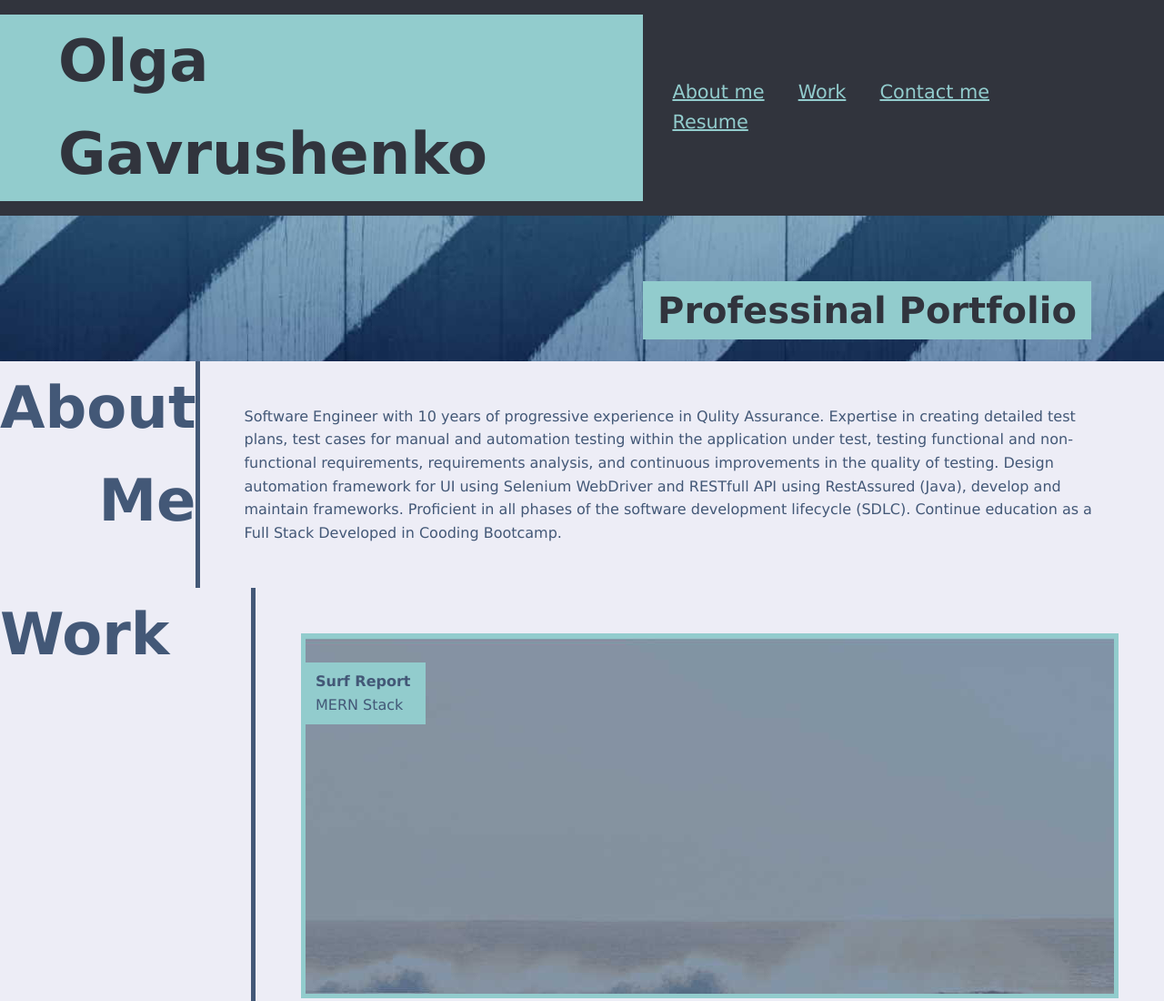
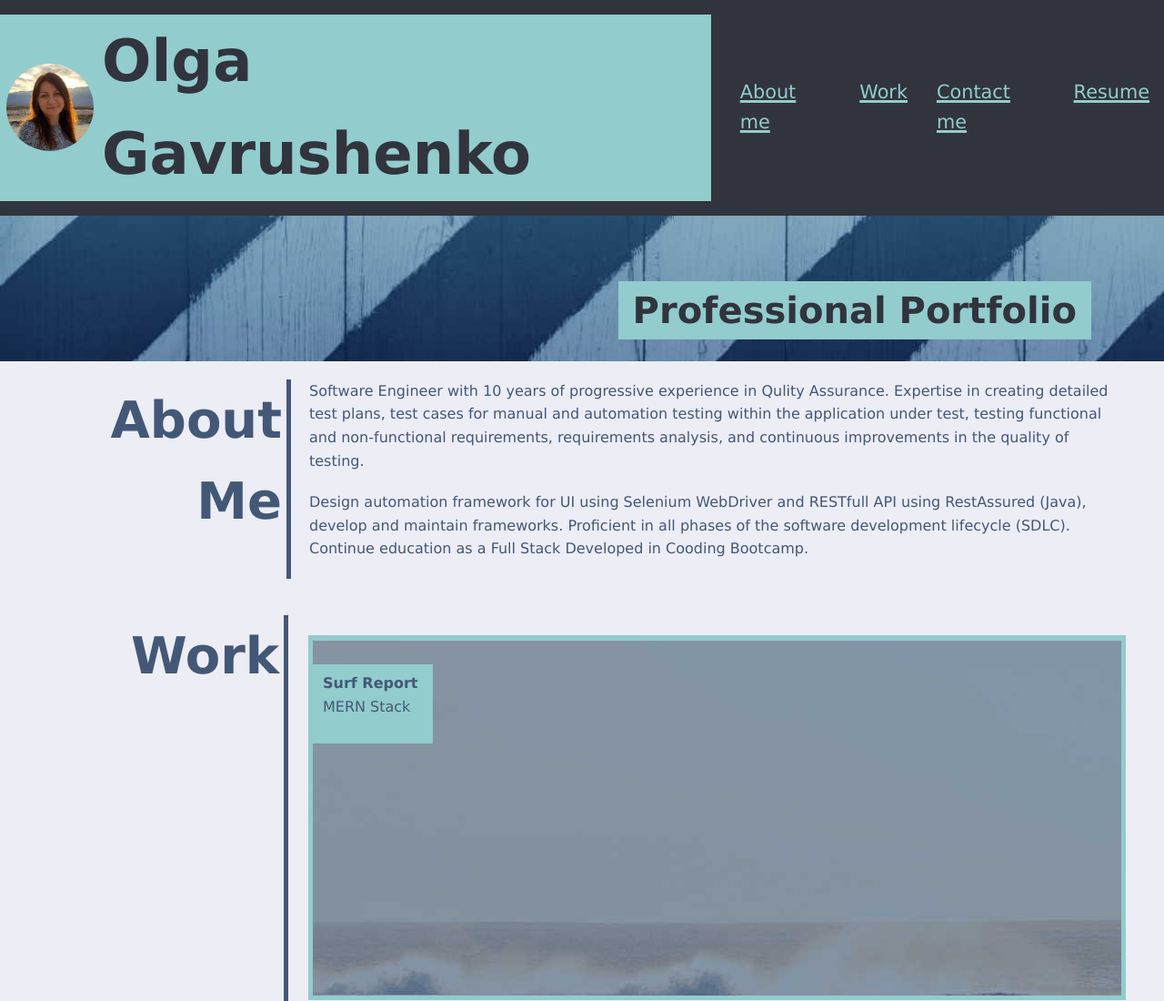
Before and after one commit to OlgaGav/portfolio, a plain HTML site: page index.html in a window 1280 px wide. Shown: the top 1100 px of the page at 91% size. Drawn offline with Linux system fonts and the light colour scheme.

Commit message:
added avatar, footer css and refactor header css

```diff
--- a/assets/css/style.css
+++ b/assets/css/style.css
@@ -1,3 +1,4 @@
+/* colors used on the site */
 :root {
     /* page background color */
     --light-grey: #EDEDF6;
@@ -17,41 +18,118 @@
     background-color: var(--light-on);
 }
 
-header {
-    width: 100%;
-    background-color: var(--dark-grey);
-    top: 0;
-    left: 0;
-    right: 0;
-    position: relative;
+/* Element selectors */
+
+/* Setup background color and font for main content of site */
+body {
+    font-family: 'Lucida Sans Unicode', 'Lucida Grande', 'Lucida Sans', Arial, sans-serif;
+    font-size: 16px;
+    line-height: 1.6;
+    color: var(--medium-grey);
+    background-color: var(--light-grey);
 }
 
-.header__inner {
+/* Paragraph settings */
+p {
+    padding-bottom: 20px;
+}
+
+/* Header includes header label with site name and avatar and navigation bar */
+header {
     display: flex;
+    flex-direction: row;
     align-items: center;
     justify-content: space-between;
-}
-
-.header__label {
-    margin: 1rem 1rem 1rem 0;
-    padding: 0 1rem 0 4rem;
+    background-color: var(--dark-grey);
 }
 
 nav {
-    margin: 0 5rem 0 0;
+    display: flex;
 }
 
+main {
+    display: flex;
+    flex-direction: column;
+}
+
+h1 {
+    font-size: 400%;
+}
+
+h2 {
+    font-size: 250%;
+}
+
+h1,
+h2
+{
+    background-color: var(--light-blue);
+    color: var(--dark-grey);
+}
+
+h3[layout="left"] {
+    display: box;
+    font-size: 350%;
+    border-right: 5px solid var(--medium-grey);
+    width: 300px;
+    padding: 0 5px 0 50px ;
+    text-align: right;
+}
+
+/* settings for content on hte right side, layout values represent the content structure */
+
+div[layout="right-paragraph"] {
+    display: block;
+    padding: 0 20px 0 20px;
+}
+
+div[layout="right-columns"] {
+    flex-direction: column;
+    margin: 20px;
+}
+
+div[layout="right-links"] {
+    flex-flow: row;
+    align-self: center;
+    margin-left: 5px;
+    flex: 1 1 auto;
+    justify-content: space-evenly;
+}
+
+/* Class selectors */
+
+/* header label handle avatar picture and h1 element */
+.header__label {
+    display: flex;
+    align-items: center;
+}
+
+/* formatting text in header label */
+.header__label h1 {
+    margin: 1rem 1rem 1rem 0;
+    padding: 0 1rem 0 7rem;
+}
+
+/* Resize avatar image, poistion in the top left corner */
+.avatar {
+    width: 100px;
+    height: 100px;
+    position: absolute;
+    padding: 2px;
+    margin: 0 0 0 5px;
+    border-radius: 50%;
+}
+
+/* design of the navigation links at the top menu*/
 .nav__link {
     font-size: 130%;
     color: var(--light-blue);
     text-decoration: underline;
-    text-decoration-thickness: 2px;
-    padding: 0 1rem 0 1rem;
-    position: relative;
-    vertical-align: bottom;
+    text-decoration-thickness: 3px;
+    padding: 1rem;
 }
 
-
+/* banner or subheader part of site */
 .banner {
     position: relative;
     display: flex;
@@ -68,61 +146,31 @@ nav {
     padding: 0 1rem 0 1rem;
 }
 
-
-h1,
-h2
-{
-    background-color: var(--light-blue);
-    color: var(--dark-grey);
+/* design for links in the footer #contact-me */
+.contact-details {
+    font-size: 130%;
+    color: var(--grey);
+    text-decoration: underline;
+    text-decoration-thickness: 3px;
 }
 
-h1 {
-    font-size: 400%;
-}
-
-h2 {
-    font-size: 250%;
-}
-
-body {
-    font-family: 'Lucida Sans Unicode', 'Lucida Grande', 'Lucida Sans', Arial, sans-serif;
-    font-size: 1rem;
-    line-height: 1.6;
-    color: var(--medium-grey);
-    background-color: var(--light-grey);
-}
-
-main {
-    display: flex;
-    flex-direction: column;
-}
-
+/* TBD: add commnets below */
 .container {
     display: flex;
     flex-direction: row;
+    padding: 10px;
+    margin: 10px;
+    flex: 25 50 50%;
 }
 
-.container > p {
-    margin: 3rem;
-}
-
-h3 {
+.content {
     display: flex;
-    font-size: 400%;
-    border-right: 5px solid var(--medium-grey);
-    flex-basis: 20rem;
-    text-align: end;
-}
-
-.subcontainer {
-    display: flex;
-    flex-direction: column;
-    margin: 3rem;
+    flex: 2 1 500px;
 }
 
 .row {
     display: flex;
-    flex-flow: row wrap;
+    flex-flow: row;
 }
 
 .project {
@@ -140,14 +188,13 @@ h3 {
     border: 5px solid var(--light-blue);
 }
 
-footer .subcontainer {
-    display: flex;
-    flex-flow: row;
-    justify-content: center;
+
+/* Design layout changes for handhelds*/
+@media only screen and (min-device-width: 768px) and (max-device-width: 1310px) {
+
 }
 
-/* Changes in design for tablets */
-@media screen and (max-width:992px) {}
+/* Changes in design for phones*/
+@media screen and (min-width: 320px) and (max-width:768px) {
 
-/* Changes in design for mobiles */
-@media screen and (max-width:768px) {}
+}
--- a/index.html
+++ b/index.html
@@ -6,45 +6,43 @@
         <meta name="viewport" content="width=device-width initial-scale=1.0" />
         <!-- Import the CSS Reset -->
         <link rel="stylesheet" type="text/css" href="assets/css/reset.css" />
-        <!-- <link rel="stylesheet" href="http://meyerweb.com/eric/tools/css/reset/reset.css"> -->
         <link rel="stylesheet" type="text/css" href="assets/css/style.css" />
         <link rel="icon" type="image/x-icon" href="assets/images/favicon.png">
     </head>
     <body>
         <header>
-            <div class="header__inner">
-                <h1 class="header__label">Olga Gavrushenko</h1>
-                <nav>
-                    <div class="nav__items">
-                        <a class="nav__link" href="#about-me">About me</a>
-                        <a class="nav__link" href="#work">Work</a>
-                        <a class="nav__link" href="#contact-me">Contact me</a>
-                        <a class="nav__link" href="https://zety.com/profile/olga-gavrushenko">Resume</a>
-                    </div>
-                </nav>
+            <div class="header__label">
+                <img class="avatar" src="assets\images\avatar.png" alt="head shot photo of a girl with long hair">
+                <h1>Olga Gavrushenko</h1>
             </div>
+            <nav>
+                <a class="nav__link" href="#about-me">About me</a>
+                <a class="nav__link" href="#work">Work</a>
+                <a class="nav__link" href="#contact-me">Contact me</a>
+                <a class="nav__link" href="https://zety.com/profile/olga-gavrushenko">Resume</a>
+            </nav>
         </header>
 
         <section class="banner">
-            <h2 class="banner__label">Professinal Portfolio</h2>
+            <h2 class="banner__label">Professional Portfolio</h2>
         </section>
 
         <main>
             <section class="container" id="about-me">
-                <h3>About Me</h3>
-                <div class="subcontainer">
+                <h3 layout="left">About Me</h3>
+                <div layout="right-paragraph" class="content">
                     <p>Software Engineer with 10 years of progressive experience in Qulity Assurance. Expertise in creating
                     detailed test plans, test cases for manual and automation testing within the
                     application under test, testing functional and non-functional requirements,
-                    requirements analysis, and continuous improvements in the quality of testing. Design
-                    automation framework for UI using Selenium WebDriver and RESTfull API using
+                    requirements analysis, and continuous improvements in the quality of testing. </p>
+                    <p>Design automation framework for UI using Selenium WebDriver and RESTfull API using
                     RestAssured (Java), develop and maintain frameworks. Proficient in all phases of the software development lifecycle
                     (SDLC). Continue education as a Full Stack Developed in Cooding Bootcamp.</p>
                 </div>
             </section>
             <section class="container" id="work">
-                <h3>Work</h3>
-                <div class="subcontainer">
+                <h3 layout="left">Work</h3>
+                <div layout="right-columns" class="content">
                     <div class="row">
                         <section class="project big-banner">
                             <div class="project-header">
@@ -89,8 +87,8 @@
                 </div>
         </main>
         <footer class="container" id="contact-me">
-            <h3>Contact Me</h3>
-            <div class="subcontainer ">
+            <h3 layout="left">Contact Me</h3>
+            <div layout="right-links" class="content">
                 <a class="contact-details" href="tel:4155100829">415.510.0829</a>
                 <a class="contact-details" href="mailto:olga.gavrushenko@hotmail.com?subject=Contact from portfolio site.">olga.gavrushenko@hotmail.com</a>
                 <a class="contact-details" href="https://github.com/OlgaGav/">GitHub</a>
```
Also changed, not shown: assets/images/avatar.png (added), assets/images/mock-up.jpg (added), assets/images/wireframe.jpg (added), 1 other file.
